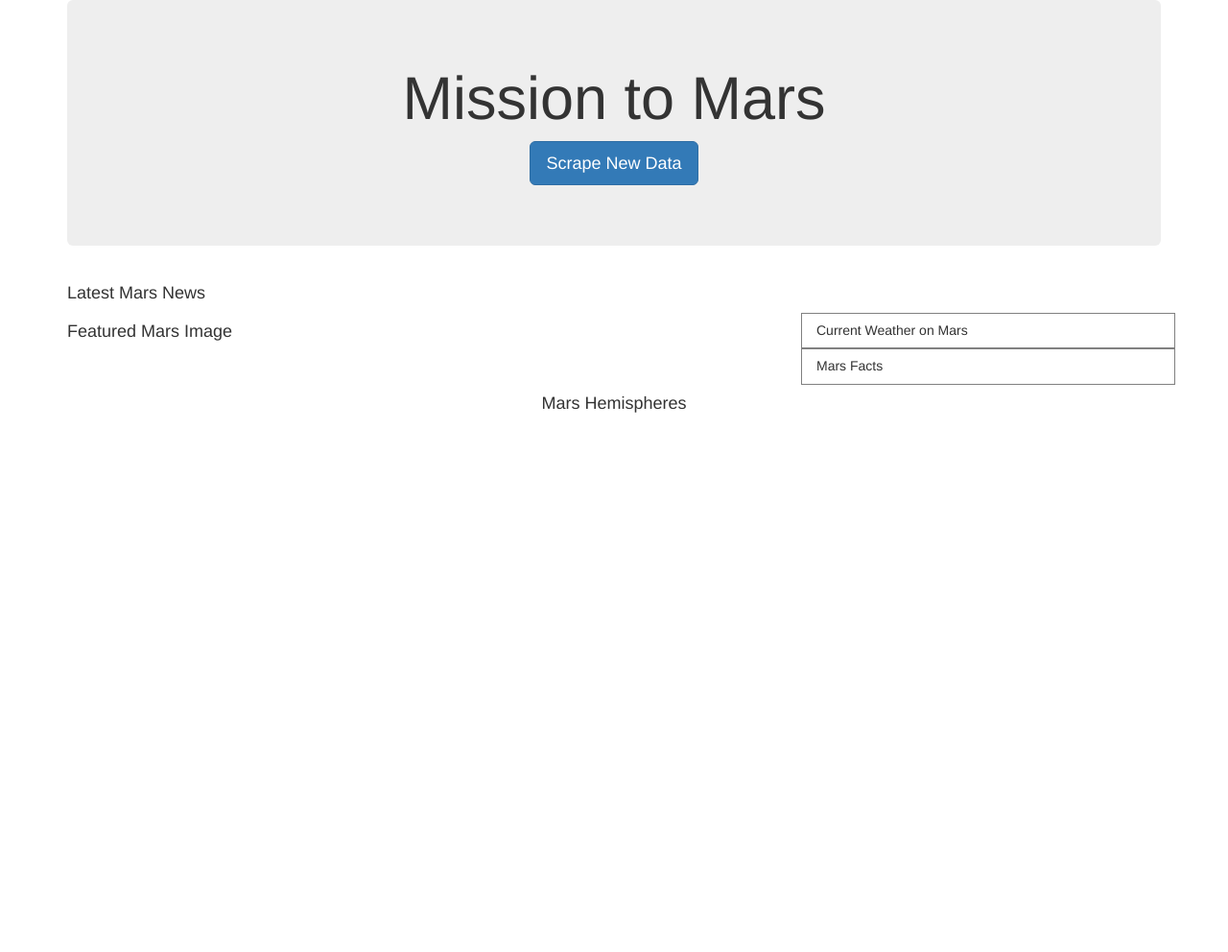
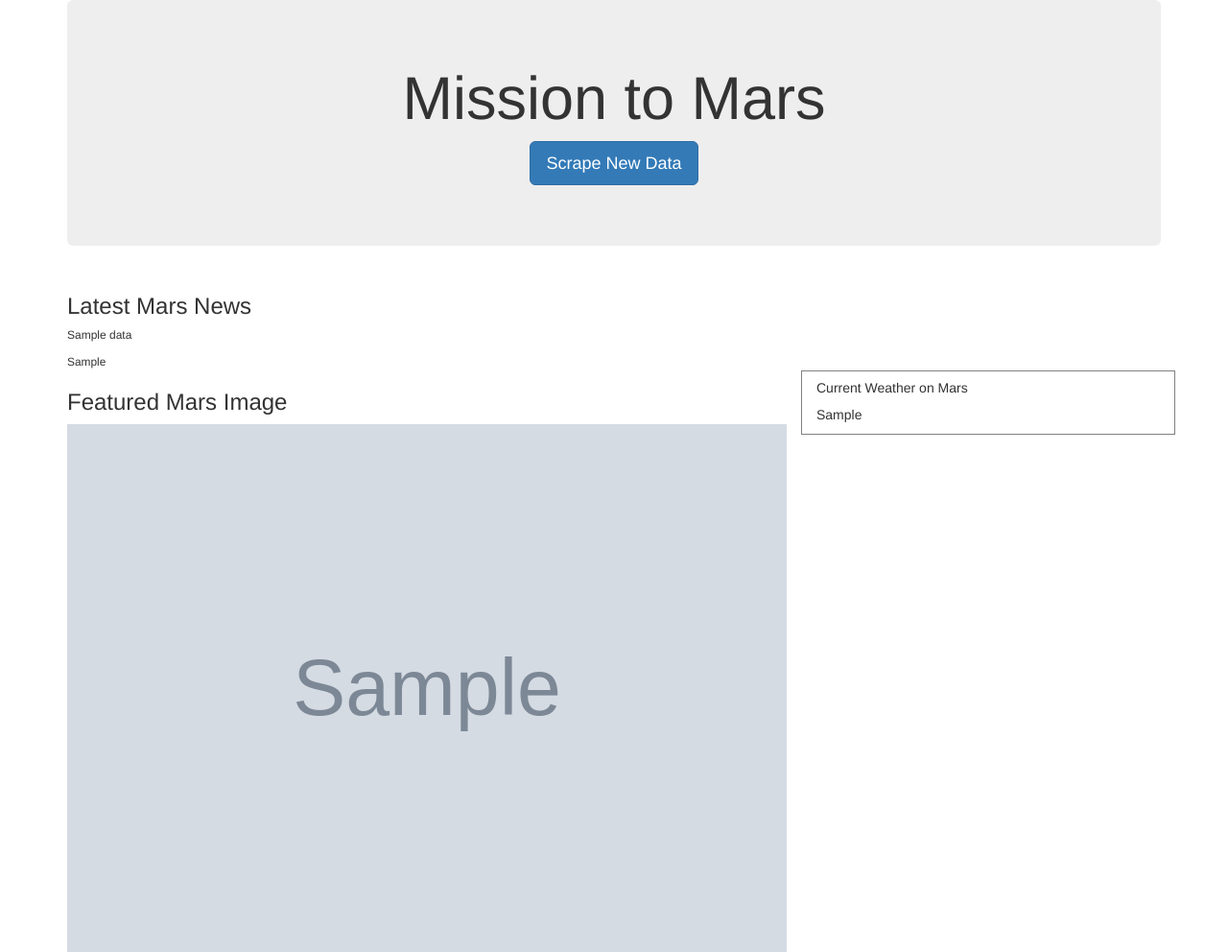
Before and after one commit to jingchliu/web-scraping-challenge, a Flask app: page / in a window 1280 px wide. Shown: the whole page at 96% size. Before the commit the page ends 430 px from the top, so only its background shows below. Run offline with Flask 2, Linux system fonts and the light colour scheme; grey boxes marked "Sample" are stand-in pictures; a database or web service that is not in the repository returns one stand-in record (values such as "Sample title"); some libraries are stand-ins or nearby versions.

Commit message:
Progress Update

```diff
--- /dev/null
+++ b/Missions_to_Mars/app.py
@@ -0,0 +1,28 @@
+from flask import Flask, render_template, redirect
+from splinter import Browser
+from bs4 import BeautifulSoup as bs
+import requests
+from flask_pymongo import PyMongo
+import os
+import pandas as pd
+import scrape_mars
+
+app = Flask(__name__)
+
+app.config["MONGO_URI"] = "mongodb://localhost:27017/mars"
+mongo = PyMongo(app)
+
+@app.route("/")
+def index():
+    data = mongo.db.data.find_one()
+    return render_template("index.html",data=data)
+
+@app.route("/scrape")
+def scraper():
+    data = mongo.db.data
+    data_content = scrape_mars.scrape()
+    data.update({}, data_content, upsert=True)
+    return redirect("/", code=302)
+
+if __name__ == "__main__":
+    app.run(debug=True)
--- a/Missions_to_Mars/scrape_mars.py
+++ b/Missions_to_Mars/scrape_mars.py
@@ -1,17 +1,27 @@
+from flask import Flask, render_template
 from splinter import Browser
 from bs4 import BeautifulSoup as bs
 import requests
-import pymongo
+from flask_pymongo import PyMongo
 import os
 import pandas as pd
 
+
+def init_browser():
+    executable_path = {"executable_path": "/usr/local/bin/chromedriver"}
+    return Browser("chrome", **executable_path, headless=False)
+
 def scrape():
+    data={}
+    browser=init_browser()
     news_url="https://mars.nasa.gov/news/?page=0&per_page=40&order=publish_date+desc%2Ccreated_at+desc&search=&category=19%2C165%2C184%2C204&blank_scope=Latest"
     response1 = requests.get(news_url)
     soup1 = bs(response1.text, 'lxml')
     results1 = soup1.body.find("div", class_="slide")
     news_title=results1.find('div',class_='content_title').text
     news_p=results1.find('div',class_="rollover_description_inner").text
+    data['news_title']=news_title
+    data['news_p']=news_p
 
     image_url='https://www.jpl.nasa.gov/spaceimages/?search=&category=Mars'
     base_image_url='https://www.jpl.nasa.gov'
@@ -21,6 +31,7 @@ def scrape():
     featured_image=featured_image.replace("background-image: url('","")
     featured_image=featured_image.replace("');","")
     featured_image_url=base_image_url+featured_image
+    data['featured_image_url'] = featured_image_url
 
     weather_url='https://twitter.com/marswxreport?lang=en'
     response3 = requests.get(weather_url)
@@ -31,48 +42,34 @@ def scrape():
     tweet_text = tweet_text_box.text
     for image_in_tweet_tag in images_in_tweet_tag:
         mars_weather = tweet_text.replace(image_in_tweet_tag.text, '')
+    data['mars_weather'] = mars_weather
 
-    fact_url='https://space-facts.com/mars/'
-    tables=pd.read_html(fact_url)
-    df=tables[0]
-    df.rename(columns={ df.columns[0]: "Description" }, inplace = True)
-    df.rename(columns={ df.columns[1]: "Value" }, inplace = True)
-    df.set_index('Description',inplace=True)
-    html_table=df.to_html
+    # fact_url='https://space-facts.com/mars/'
+    # tables=pd.read_html(fact_url)
+    # df=tables[0]
+    # df.rename(columns={ df.columns[0]: "Description" }, inplace = True)
+    # df.rename(columns={ df.columns[1]: "Value" }, inplace = True)
+    # df.set_index('Description',inplace=True)
+    # html_table=df.to_html
+    # data ['html_table'] = html_table
 
-    hemisphere_url='https://astrogeology.usgs.gov/search/results?q=hemisphere+enhanced&k1=target&v1=Mars'
-    base_hemisohere_url='https://astrogeology.usgs.gov/'
-    executable_path = {'executable_path': '/usr/local/bin/chromedriver'}
-    browser = Browser('chrome', **executable_path, headless=False)
-    browser.visit(hemisphere_url)
-    hemisphere_image_urls=[]
-    html=browser.html
-    soup=BeautifulSoup(html,'html.parser')
-    descriptions=soup.find_all('div',class_='item')
-    descriptions
-    for description in descriptions:
-        title=description.find('h3').text.replace(' Enhanced','')
-        img_url=description.find('img',class_='thumb')['src']
-        list={
-            'title':title,
-            'img_url':base_hemisohere_url+img_url
-        }
-        hemisphere_image_urls.append(list)
-
-from flask import Flask, render_template
-
-app = Flask(__name__)
-
-@app.route("/")
-def index():
-    return render_template("index.html")
-
-@app.route("/scrape")
-def scraper():
-    return render_template("index.html", news_title=news_title, news_p=news_p)
-    return redirect("/", code=302)
-
-
-
-if __name__ == "__main__":
-    app.run(debug=True)
+    # hemisphere_url='https://astrogeology.usgs.gov/search/results?q=hemisphere+enhanced&k1=target&v1=Mars'
+    # base_hemisohere_url='https://astrogeology.usgs.gov/'
+    # executable_path = {'executable_path': '/usr/local/bin/chromedriver'}
+    # browser = Browser('chrome', **executable_path, headless=False)
+    # browser.visit(hemisphere_url)
+    # hemisphere_image_urls=[]
+    # html=browser.html
+    # soup=bs(html,'html.parser')
+    # descriptions=soup.find_all('div',class_='item')
+    # descriptions
+    # for description in descriptions:
+    #     title=description.find('h3').text.replace(' Enhanced','')
+    #     img_url=description.find('img',class_='thumb')['src']
+    #     list={
+    #         'title':title,
+    #         'img_url':base_hemisohere_url+img_url
+    #     }
+    #     hemisphere_image_urls.append(list)
+    # data['hemisphere_image_urls'] = hemisphere_image_urls
+    return data
--- a/Missions_to_Mars/templates/index.html
+++ b/Missions_to_Mars/templates/index.html
@@ -1,5 +1,6 @@
 <!DOCTYPE html>
 <html lang="en">
+
 
 <head>
   <meta charset="UTF-8">
@@ -17,39 +18,39 @@
       <p><a class="btn btn-primary btn-lg" href="/scrape" role="button">Scrape New Data</a></p>
     </div>
 
-    <div class="row">
+    <div class="row" id="craiglist-listings">
       <div class="col-md-12">
-        <h4 class="heading">Latest Mars News</h4>
-        <h6>{{news_title}}</h6>
-        <small>{{news_p}}</small>
+        <h3 class="heading">Latest Mars News</h4>
+        <h6>{{data.news_title}}</h6>
+        <small>{{data.news_p}}</small>
       </div>
     </div>
 
-    <div class="row">
+    <div class="row" id="craiglist-listings">
       <div class="col-md-8">
-        <h4 class="heading">Featured Mars Image</h4>
-        <img src="{{featured_image_url}}">
+        <h3 class="heading">Featured Mars Image</h4>
+        <img src="{{data.featured_image_url}}" style="width:750px;height:550px;">
       </div>
       <div class="col-md-4" style="border: 1px solid gray;">
-        <h5>Current Weather on Mars</h5>
-        <p>{{mars_weather}}</p>
+        <h5 class="heading">Current Weather on Mars</h5>
+        <p>{{data.mars_weather}}</p>
       </div>
-      <div class="col-md-4" style="border: 1px solid gray;">
-        <h5>Mars Facts</h5>
-        <p>{{html_table}}</p>
+      <!-- <div class="col-md-4" style="border: 1px solid gray;">
+        <h5 class="heading">Mars Facts</h5>
+        <p>{{data.html_table}}</p>
       </div>
-    </div>
-    <div class="row">
+    </div> -->
+    <!-- <div class="row">
       <div class="col-md-12">
-        <h4 class="heading" style="text-align: center;">Mars Hemispheres</h4>
+        <h3 class="heading" style="text-align: center;">Mars Hemispheres</h4>
       </div>
       {% for hemisphere_image_url in hemisphere_image_urls %}
         <div class="col-md-6" style="border: 1px solid gray;">
-          <img src='img_url'>
-          <h5>{{title}}</h5>
+          <img src='data.hemisphere_image_urls.img_url'>
+          <h5>{{data.hemisphere_image_urls.title}}</h5>
         </div>
       {% endfor %}
-    </div>
+    </div> -->
 
   </div>
 </body>
```
